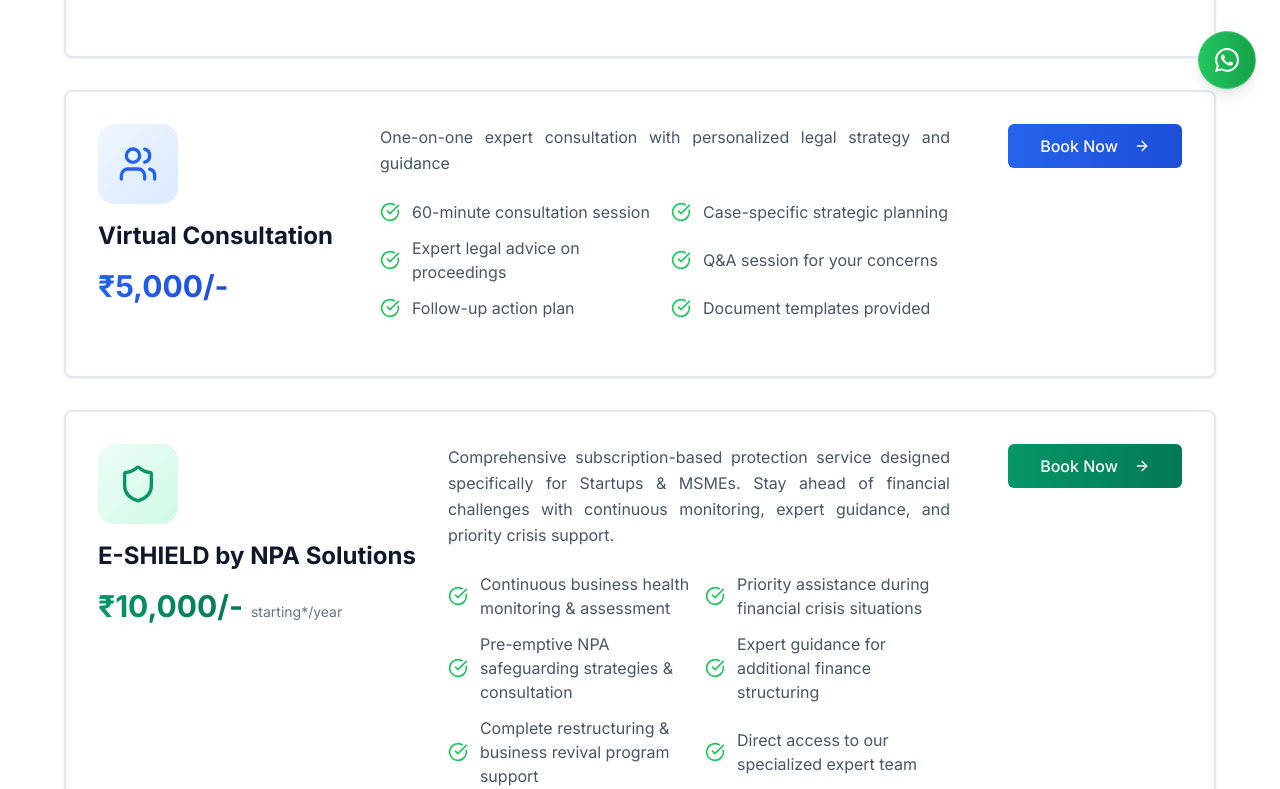
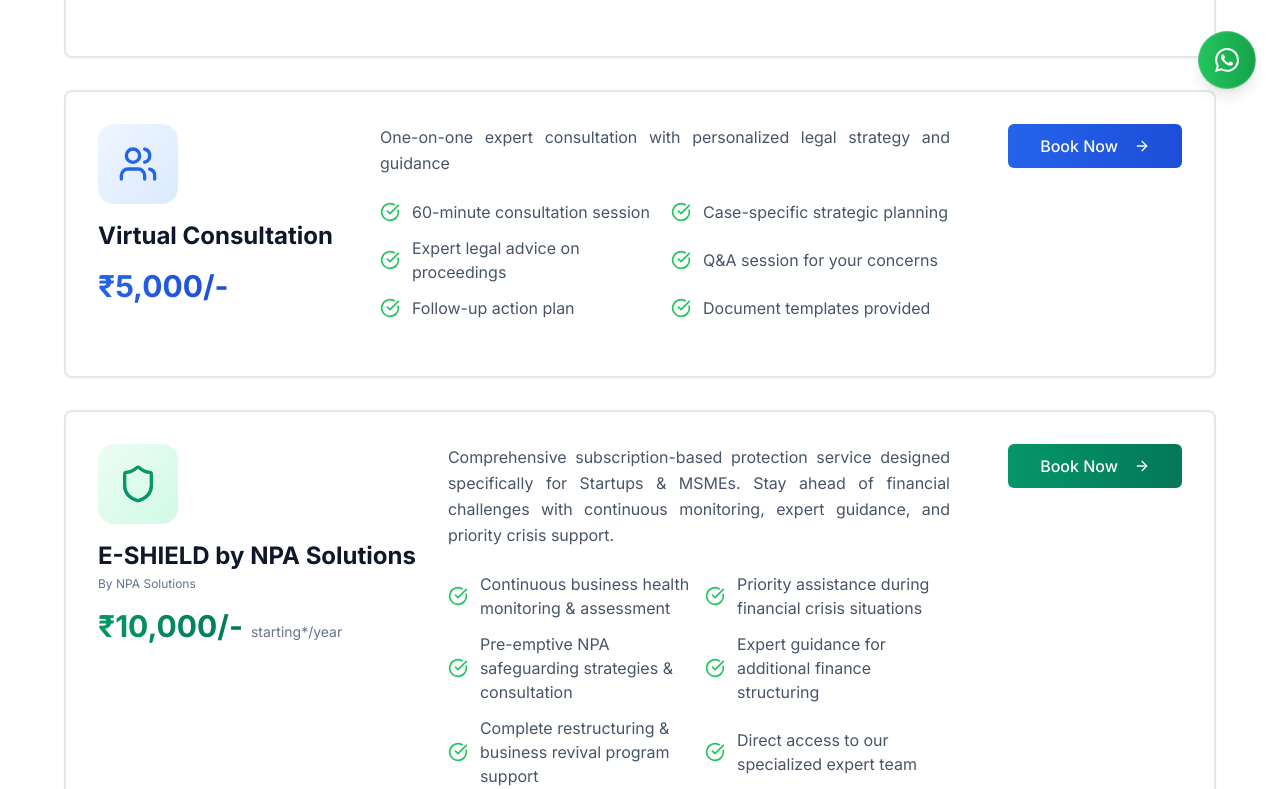
Before and after one commit to NPASolutions/npa-solutions, a React (Vite) app: page /expert-help in a window 1280 px wide. Shown: the part 687-1476 px from the top of the page. Built offline with nearby package versions, Linux system fonts and the light colour scheme.

Commit message:
Update E-Shield text formatting
Adjusted the font size of "By NPA Solutions" to be smaller and positioned it below the "E-SHIELD" text for improved visual hierarchy.

```diff
--- a/src/pages/ExpertHelp.tsx
+++ b/src/pages/ExpertHelp.tsx
@@ -202,7 +202,12 @@ const ExpertHelp = () => {
                           <service.icon className={`${service.iconColor} h-10 w-10`} />
                         </div>
 
-                        <h3 className="text-2xl font-bold text-slate-900 mb-4 text-center lg:text-left">{service.title}</h3>
+                        <div className="text-center lg:text-left mb-4">
+                          <h3 className="text-2xl font-bold text-slate-900">{service.title}</h3>
+                          {service.title === "E-SHIELD by NPA Solutions" && (
+                            <p className="text-xs text-slate-500 mt-1">By NPA Solutions</p>
+                          )}
+                        </div>
 
                         <div className="flex items-baseline mb-4">
                           <span className={`text-3xl font-bold bg-gradient-to-r ${service.gradient} bg-clip-text text-transparent`}>
```
